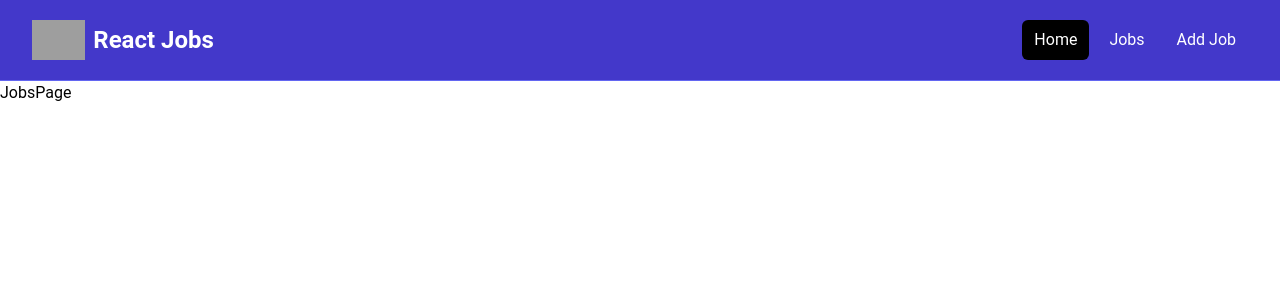
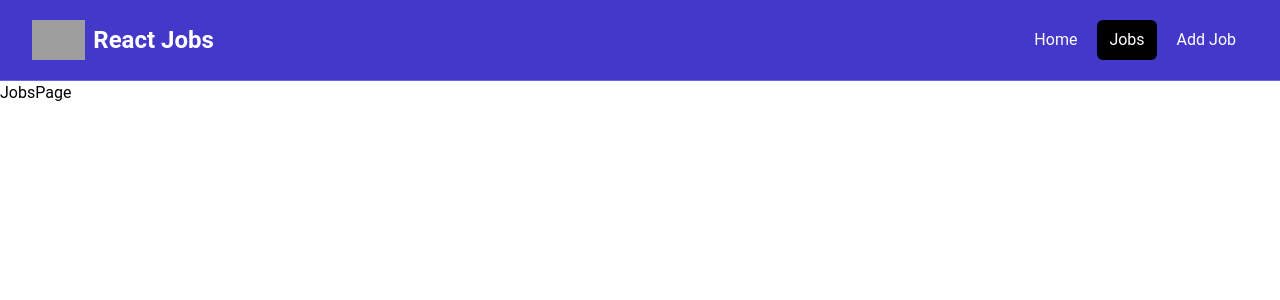
Before and after one commit to Blue89Azul/react-app, a React (Vite) app: page /jobs in a window 1280 px wide. Shown: the top 300 px of the page. Built offline with nearby package versions, Linux system fonts and the light colour scheme; grey boxes are pictures that could not be loaded.

Commit message:
active links with NavLink

```diff
--- a/src/components/Navbar.jsx
+++ b/src/components/Navbar.jsx
@@ -1,45 +1,37 @@
-import { Link } from 'react-router-dom';
+import { NavLink } from 'react-router-dom';
 import logo from '../assets/images/logo.png';
 
 const Navbar = () => {
+const linkClass = ({ isActive }) => {
+  let result = 'text-white hover:bg-gray-900 hover:text-white rounded-md px-3 py-2';
+  if (isActive) {
+    result = 'text-white bg-black hover:bg-gray-900 hover:text-white rounded-md px-3 py-2';
+  }
+  return result;
+};
+
   return (
-    <>
     <nav className="bg-indigo-700 border-b border-indigo-500">
       <div className="mx-auto max-w-7xl px-2 sm:px-6 lg:px-8">
         <div className="flex h-20 items-center justify-between">
           <div
             className="flex flex-1 items-center justify-center md:items-stretch md:justify-start"
           >
-              {/* <!-- Logo --> */}
-              <Link className="flex flex-shrink-0 items-center mr-4" to="/">
-                <img
-                  className="h-10 w-auto"
-                  src={logo}
-                  alt="React Jobs"
-                />
+            <NavLink className="flex flex-shrink-0 items-center mr-4" to="/">
+              <img className="h-10 w-auto" src={logo} alt="React Jobs"/>
               <span className="hidden md:block text-white text-2xl font-bold ml-2">React Jobs</span>
-              </Link>
+            </NavLink>
             <div className="md:ml-auto">
               <div className="flex space-x-2">
-                  <Link
-                    to="/"
-                    className="text-white bg-black hover:bg-gray-900 hover:text-white rounded-md px-3 py-2"
-                  >Home</Link>
-                  <Link
-                    to="/jobs"
-                    className="text-white hover:bg-gray-900 hover:text-white rounded-md px-3 py-2"
-                  >Jobs</Link>
-                  <Link
-                    to="/add-job"
-                    className="text-white hover:bg-gray-900 hover:text-white rounded-md px-3 py-2"
-                  >Add Job</Link>
+                <NavLink to="/" className={linkClass}>Home</NavLink>
+                <NavLink to="/jobs" className={linkClass}>Jobs</NavLink>
+                <NavLink to="/add-job" className={linkClass}>Add Job</NavLink>
               </div>
             </div>
           </div>
         </div>
       </div>
     </nav>
-    </>
   )
 };
 
```
Lines whose indentation alone changed are shown as unchanged.
